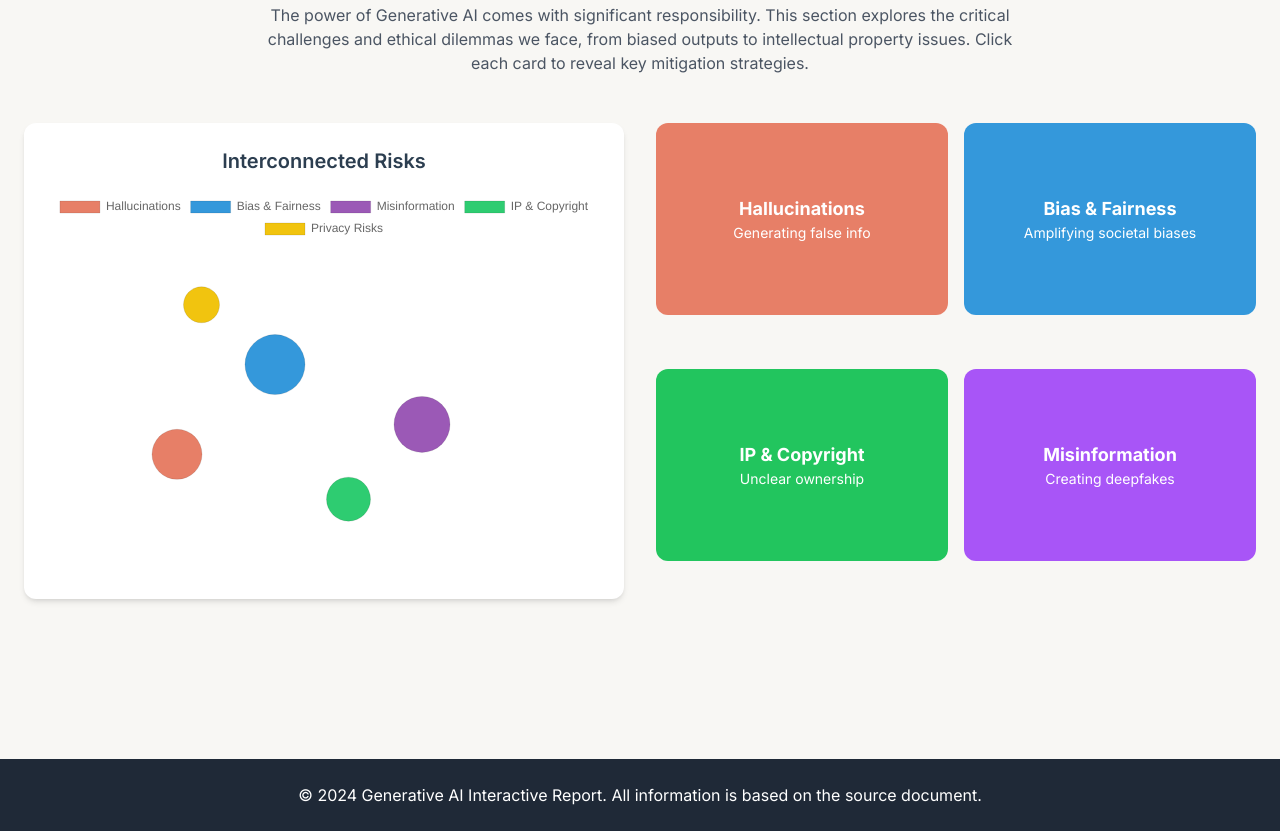
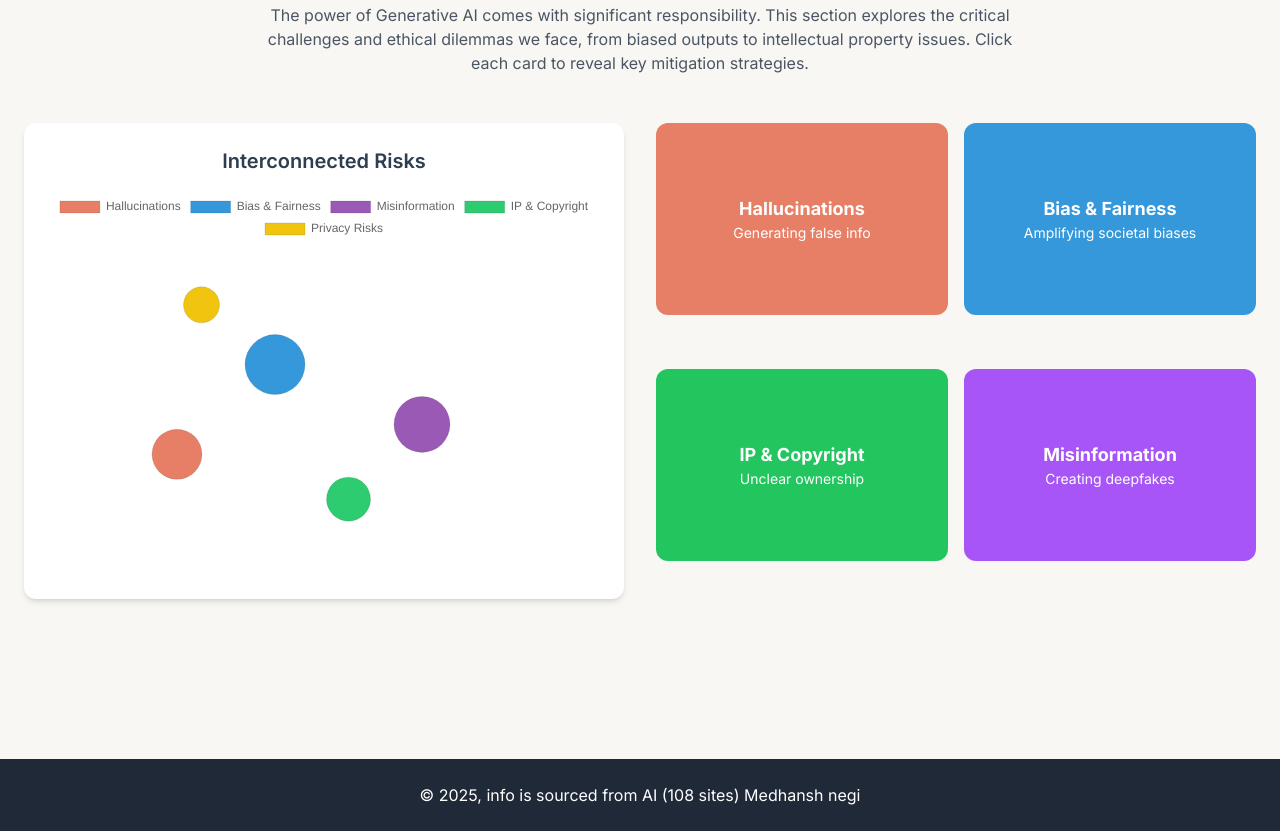
Before and after one commit to Meduvadae/GenerativeAI, a plain HTML site: page index.html in a window 1280 px wide. Shown: the part 4386-5217 px from the top of the page. Drawn offline with nearby package versions, Linux system fonts and the light colour scheme.

Commit message:
Update index.html

```diff
--- a/index.html
+++ b/index.html
@@ -333,7 +333,7 @@
     </main>
 
     <footer class="bg-gray-800 text-white text-center py-6 mt-16">
-        <p>&copy; 2024 Generative AI Interactive Report. All information is based on the source document.</p>
+        <p>&copy; 2025, info is sourced from AI (108 sites) Medhansh negi</p>
     </footer>
 
     <script>
```
